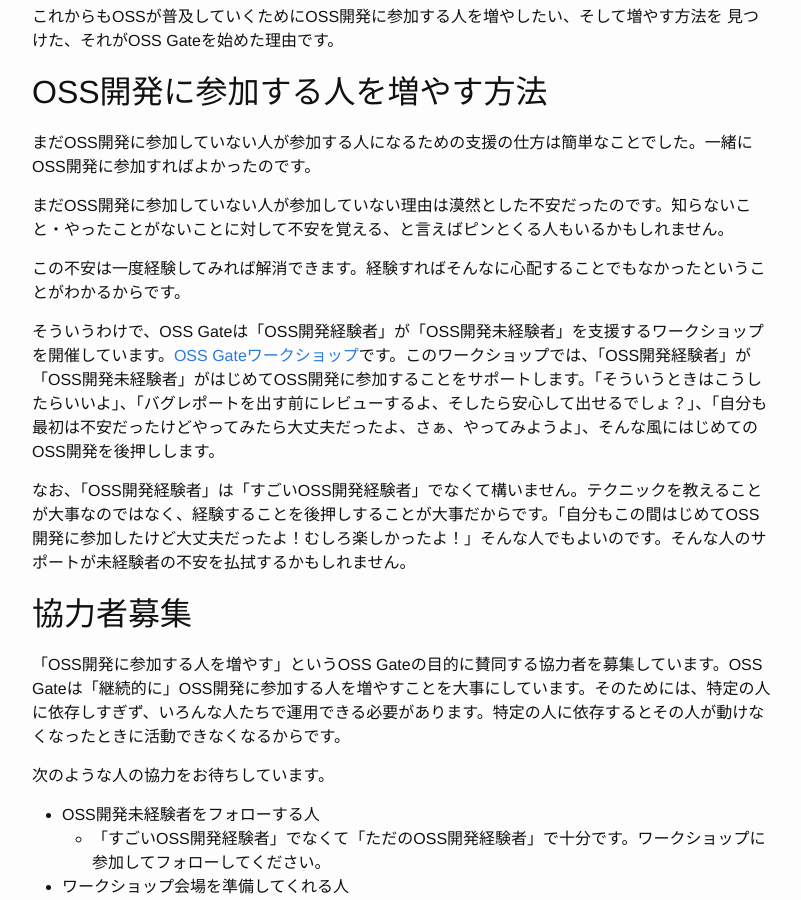
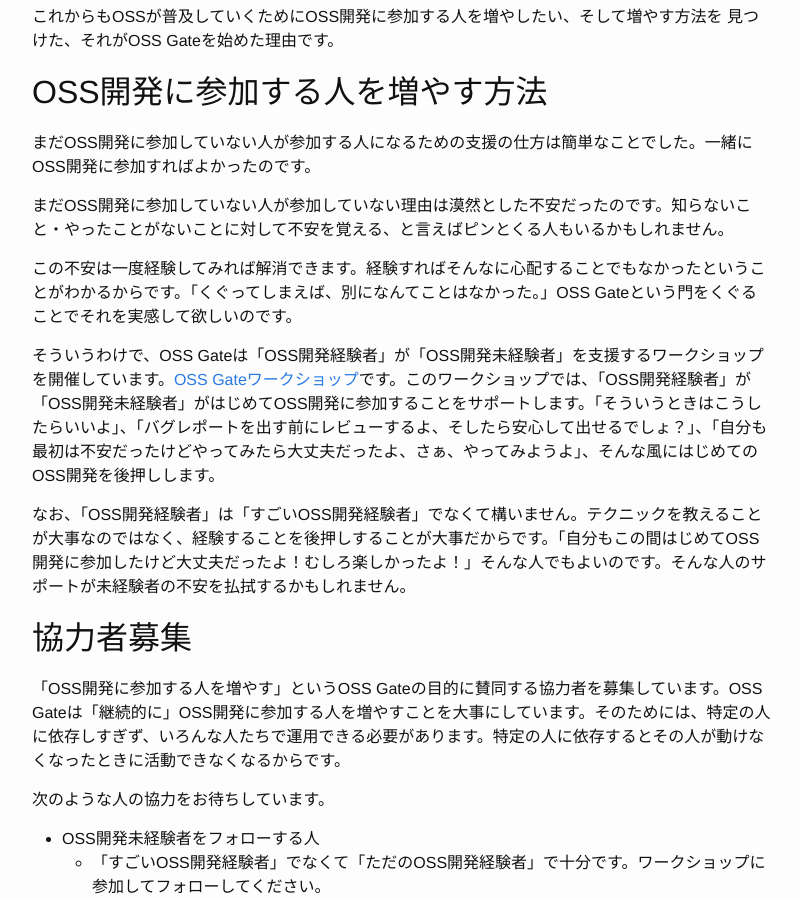
Before and after one commit to oss-gate/oss-gate.github.io, a Jekyll site: the page built from _posts/2015-12-17-welcome-to-oss-gate.markdown, in a window 1280 px wide and 900 px high, scrolled down 795 px. Shown: the whole window, without its empty margins (238-1039 px from the left). Built offline with Jekyll 4.4.1, drawn with Linux system fonts in a browser that asks for light colours.

Commit message:
Add more description about Gate
Inspired by @june29.

```diff
--- a/_posts/2015-12-17-welcome-to-oss-gate.markdown
+++ b/_posts/2015-12-17-welcome-to-oss-gate.markdown
@@ -30,7 +30,7 @@
 
 まだOSS開発に参加していない人が参加していない理由は漠然とした不安だったのです。知らないこと・やったことがないことに対して不安を覚える、と言えばピンとくる人もいるかもしれません。
 
-この不安は一度経験してみれば解消できます。経験すればそんなに心配することでもなかったということがわかるからです。
+この不安は一度経験してみれば解消できます。経験すればそんなに心配することでもなかったということがわかるからです。「くぐってしまえば、別になんてことはなかった。」OSS Gateという門をくぐることでそれを実感して欲しいのです。
 
 そういうわけで、OSS Gateは「OSS開発経験者」が「OSS開発未経験者」を支援するワークショップを開催しています。[OSS Gateワークショップ](https://github.com/oss-gate/workshop)です。このワークショップでは、「OSS開発経験者」が「OSS開発未経験者」がはじめてOSS開発に参加することをサポートします。「そういうときはこうしたらいいよ」、「バグレポートを出す前にレビューするよ、そしたら安心して出せるでしょ？」、「自分も最初は不安だったけどやってみたら大丈夫だったよ、さぁ、やってみようよ」、そんな風にはじめてのOSS開発を後押しします。
 
```
